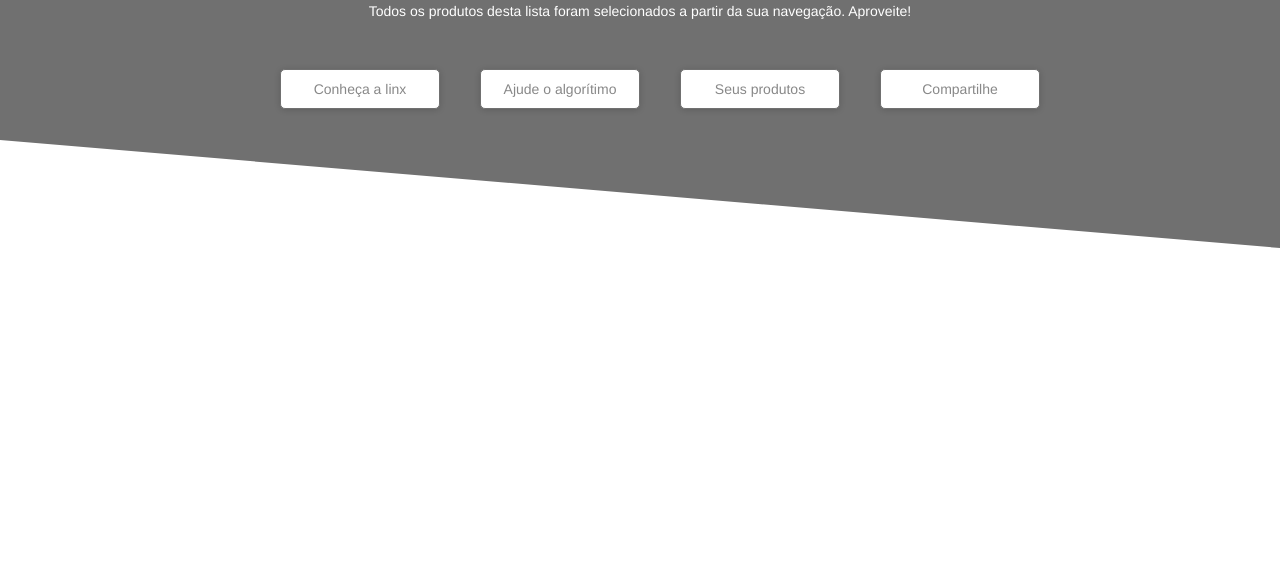
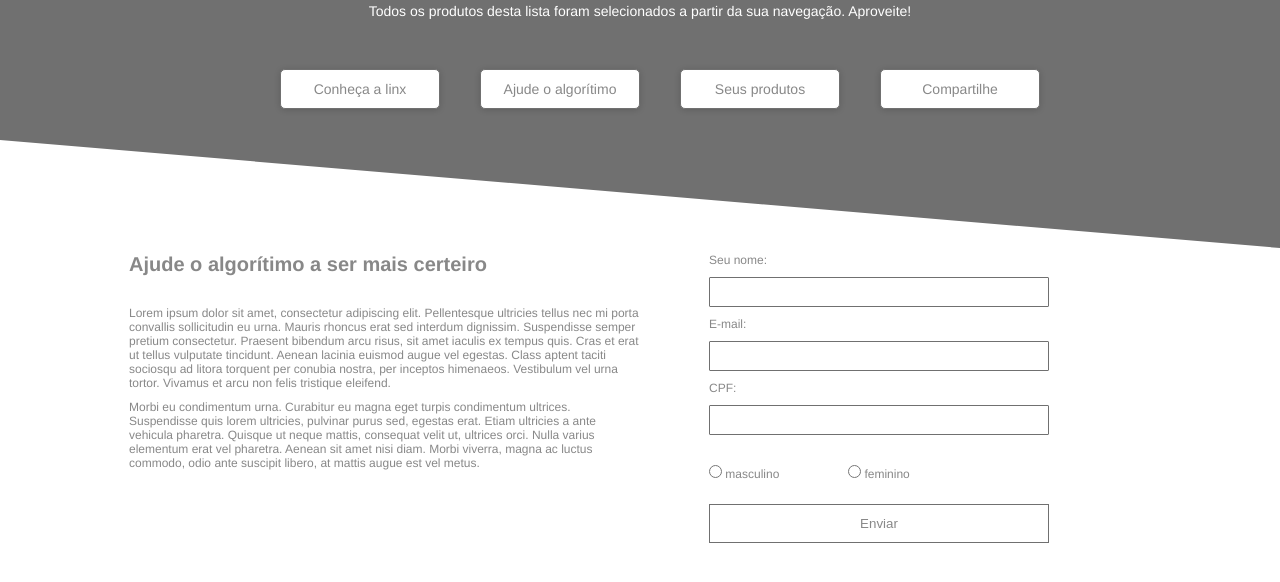
Before and after one commit to jpkm17/landing-page, a plain HTML site: page index.html in a window 1280 px wide. Shown: the part 152-734 px from the top of the page. Drawn offline with Linux system fonts and the light colour scheme.

Commit message:
add section subscribe and form

```diff
--- a/index.html
+++ b/index.html
@@ -34,6 +34,59 @@
         </nav>
     </header>
 
+    <section class="subscribe">
+        <div class="containerSubscribe">
+            <div class="containerContent">
+                <h2>Ajude o algorítimo a ser mais certeiro</h2>
+                <span>
+                    Lorem ipsum dolor sit amet, consectetur adipiscing elit. Pellentesque ultricies tellus nec mi porta
+                    convallis sollicitudin eu urna. Mauris rhoncus erat sed interdum dignissim. Suspendisse semper
+                    pretium
+                    consectetur. Praesent bibendum arcu risus, sit amet iaculis ex tempus quis. Cras et erat ut tellus
+                    vulputate tincidunt. Aenean lacinia euismod augue vel egestas. Class aptent taciti sociosqu ad
+                    litora
+                    torquent per conubia nostra, per inceptos himenaeos. Vestibulum vel urna tortor. Vivamus et arcu non
+                    felis tristique eleifend.
+                </span>
+                <span>
+                    Morbi eu condimentum urna. Curabitur eu magna eget turpis condimentum ultrices. Suspendisse quis
+                    lorem
+                    ultricies, pulvinar purus sed, egestas erat. Etiam ultricies a ante vehicula pharetra. Quisque ut
+                    neque
+                    mattis, consequat velit ut, ultrices orci. Nulla varius elementum erat vel pharetra. Aenean sit amet
+                    nisi diam. Morbi viverra, magna ac luctus commodo, odio ante suscipit libero, at mattis augue est
+                    vel
+                    metus.
+                </span>
+            </div>
+        </div>
+
+        <form id="form">
+            <label>Seu nome:</label>
+            <input type="text" required>
+
+            <label>E-mail:</label>
+            <input type="email" required>
+
+            <label>CPF:</label>
+            <input type="number" required>
+
+            <div class="inputRadio">
+                <span>
+                    <input type="radio" name="sexo" value="masculino">
+                    masculino
+                </span>
+
+                <span>
+                    <input type="radio" name="sexo" value="feminino">
+                    feminino
+                </span>
+            </div>
+
+            <button>Enviar</button>
+        </form>
+    </section>
+
 </body>
 
 </html>
--- a/styles/style.css
+++ b/styles/style.css
@@ -75,3 +75,81 @@ header.menu {
     font-weight: bold;
     box-shadow: 0 1px 6px #0b0b0b;
 }
+
+/* Section Subscribe */
+
+section.subscribe {
+    width: 100%;
+    height: 350px;
+    display: flex;
+    justify-content: center;
+    flex-direction: row;
+}
+
+.subscribe .containerSubscribe {
+    width: 50%;
+    display: flex;
+    justify-content: start;
+    align-items: center;
+    flex-direction: column;
+    color: var(--colorTertiary);
+}
+
+.subscribe .containerSubscribe .containerContent {
+    width: 520px;
+    text-align: left;
+    padding: 5px;
+}
+
+.subscribe .containerSubscribe .containerContent h2 {
+    font-size: 20px;
+    margin-bottom: 30px;
+}
+
+.subscribe .containerSubscribe .containerContent span {
+    display: block;
+    font-size: 12px;
+    margin-top: 10px;
+}
+
+
+/* Subscribe form */
+
+.subscribe #form {
+    display: flex;
+    width: 40%;
+    flex-direction: column;
+    padding: 5px;
+}
+
+.subscribe #form label {
+    font-size: 12px;
+    color: var(--colorTertiary);
+}
+
+.subscribe #form label+input {
+    display: block;
+    width: 340px;
+    height: 30px;
+    margin: 10px 0;
+    border-radius: 1px;
+    border: 1px solid var(--colorSecondary);
+}
+
+.subscribe #form .inputRadio {
+    width: 40%;
+    display: flex;
+    justify-content: space-between;
+    color: var(--colorTertiary);
+    margin: 20px 0 23px 0;
+    font-size: 12px;
+}
+
+.subscribe #form button {
+    width: 340px;
+    height: 39px;
+    color: var(--colorTertiary);
+    cursor: pointer;
+    border: 1px solid var(--colorSecondary);
+    background: #FFFFFF 0% 0% no-repeat padding-box;
+}
```
